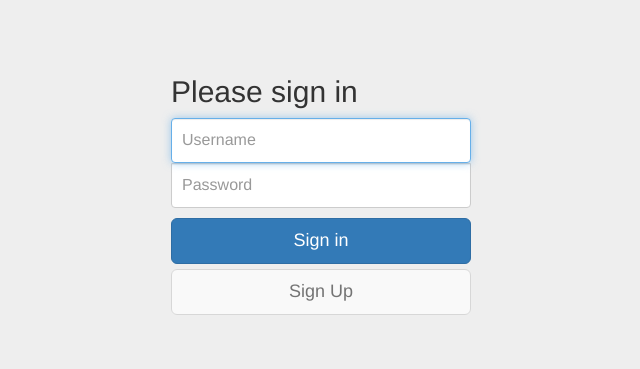
After one commit to fhebert-perkins/taskmanagr, a Flask app: template templates/login.html in a window 1280 px wide. The commit adds this page. Shown: the top 369 px of the page, without its empty margins (319-959 px from the left). Run offline with Flask 2, Linux system fonts and the light colour scheme; the template is opened without the code that fills it, so the values that code supplies are empty; parts of the project's set-up code (start-up, migrations or seed data) failed here and were passed over; some libraries are stand-ins or nearby versions.

Commit message:
front end work

```diff
--- a/app.py
+++ b/app.py
@@ -1,5 +1,5 @@
-from flask import flask, render_template, redirect, request, session, url_for
-from flask.ext.moment import moment
+from flask import Flask, render_template, redirect, request, session, url_for, flash
+from flask.ext.moment import Moment
 
 from uuid import uuid4
 
@@ -10,6 +10,7 @@ from creds import *
 from parse_rest.connection import register
 from parse_rest.datatypes import Object
 from parse_rest.user import User
+
 register(PARSE_appId, PARSE_apiKey)
 
 class Projects(Object):
@@ -21,10 +22,10 @@ class _User(Object):
 
 app = Flask(__name__)
 
-@app.before_request()
+@app.before_request
 def setup_env():
-	app.jinja2_env.globals["len"] = len
-	app.jinja2_env.globals["sorter"] = sorter
+	app.jinja_env.globals["len"] = len
+	app.jinja_env.globals["sorter"] = sorter
 
 @app.route("/")
 @app.route("/list")
@@ -39,10 +40,10 @@ def new_project():
 		return redirect(url_for("login"))
 	if request.method == "POST":
 		Projects(
-			name=request.form["projectTitle"],
+			name=request.form["projectName"],
 			detail=request.form["projectDetail"],
 			url=uuid4().hex,
-			theme=request.form["projectTheme"]
+			theme=request.form["projectTheme"],
 			user=_User.Query.get(objectId=session.get("uid")),
 			userId=session.get("uid")
 			).save()
@@ -96,7 +97,7 @@ def project_tasks(projectUrl=None):
 	if project.userId != session.get("uid"):
 		return redirect(url_for("list_projects"))
 	tasks = Tasks.Query.filter(userId=session.get("uid"), projectUrl=projectUrl)
-	return render_template("listTasks.html", tasks=tasks)
+	return render_template("listTasks.html", tasks=tasks, project=project)
 @app.route("/newtask/<projectUrl>", methods=["GET","POST"])
 def new_task(projectUrl=None):
 	if not session.get("logged_in"):
@@ -127,7 +128,7 @@ def all_tasks():
 def edit_task(taskId=None):
 	if not session.get("logged_in"):
 		return redirect(url_for("login"))
-	if taskId=None:
+	if taskId == None:
 		return redirect(url_for("project_list"))
 	try:
 		task = Tasks.Query.get(objectId=taskId, userId=session.get("uid"))
@@ -160,9 +161,12 @@ def login():
 		return redirect(url_for("list_projects"))
 	if request.method == "POST":
 		try:
-			User.login(request.form["username"], request.form["password"])
+			u = User.login(request.form["username"], request.form["password"])
+			session["logged_in"] = True
+			session["uid"] = u.objectId
 		except:
 			flash("bad login")
+
 	return render_template("login.html")
 
 if __name__ == "__main__":
--- /dev/null
+++ b/static/css/signin.css
@@ -0,0 +1,40 @@
+body {
+  padding-top: 40px;
+  padding-bottom: 40px;
+  background-color: #eee;
+}
+
+.form-signin {
+  max-width: 330px;
+  padding: 15px;
+  margin: 0 auto;
+}
+.form-signin .form-signin-heading,
+.form-signin .checkbox {
+  margin-bottom: 10px;
+}
+.form-signin .checkbox {
+  font-weight: normal;
+}
+.form-signin .form-control {
+  position: relative;
+  height: auto;
+  -webkit-box-sizing: border-box;
+     -moz-box-sizing: border-box;
+          box-sizing: border-box;
+  padding: 10px;
+  font-size: 16px;
+}
+.form-signin .form-control:focus {
+  z-index: 2;
+}
+.form-signin input[type="email"] {
+  margin-bottom: -1px;
+  border-bottom-right-radius: 0;
+  border-bottom-left-radius: 0;
+}
+.form-signin input[type="password"] {
+  margin-bottom: 10px;
+  border-top-left-radius: 0;
+  border-top-right-radius: 0;
+}
--- a/templates/layout.html
+++ b/templates/layout.html
@@ -8,6 +8,7 @@
 
 	<link href="/static/css/bootstrap.min.css" rel="stylesheet">
 	<link href="/static/css/colors.css" rel="stylesheet">
+	<link href="/static/css/bootstrap-select.min.css" rel="stylesheet">
 	<!-- HTML5 shim and Respond.js for IE8 support of HTML5 elements and media queries -->
 	<!-- WARNING: Respond.js doesn't work if you view the page via file:// -->
 	<!--[if lt IE 9]>
@@ -24,5 +25,7 @@
 <script src="/static/js/jquery.min.js"></script>
 <script src="/static/js/bootstrap.min.js"></script>
 <script src="/static/js/custom.js"></script>
+<script src="/static/js/bootstrap-select.min.js"></script>
+<script>$('.selectpicker').selectpicker();</script>
 </body>
 </html>
--- a/templates/listProjects.html
+++ b/templates/listProjects.html
@@ -8,7 +8,7 @@
 	</div>
 {% else %}
 	<a class="btn btn-default btn-block" href="/newproj">New Project</a>
-	<table role="table">
+	<table role="table" class="table">
 		{% for project in projects %}
 			<tr class="clickableRow {{ project.theme }}-l1" href="/tasks/{{ project.url }}">
 				<td>
@@ -24,5 +24,6 @@
 			</tr>
 		{% endfor %}
 	</table>
-	<a class="btn btn-default btn-block" href=""></a>
+	<a class="btn btn-default btn-block" href="/all">All Tasks</a>
+{% endif %}
 {% endblock %}
--- a/templates/listTasks.html
+++ b/templates/listTasks.html
@@ -26,4 +26,5 @@
 			</tr>
 		{% endfor %}
 	</table>
+{% endif %}
 {% endblock %}
--- /dev/null
+++ b/templates/login.html
@@ -0,0 +1,36 @@
+<!DOCTYPE html>
+<html lang="en">
+<head>
+    <meta charset="utf-8">
+    <meta http-equiv="X-UA-Compatible" content="IE=edge">
+    <meta name="viewport" content="width=device-width, initial-scale=1">
+    <meta name="description" content="">
+    <meta name="author" content="">
+    <!-- <link rel="icon" href="favicon.ico"> -->
+    <title>Login</title>
+    <!-- Bootstrap core CSS -->
+    <link href="/static/css/bootstrap.min.css" rel="stylesheet">
+    <!-- Custom styles for this template -->
+    <link href="/static/css/signin.css" rel="stylesheet">
+
+    <!-- HTML5 shim and Respond.js for IE8 support of HTML5 elements and media queries -->
+    <!--[if lt IE 9]>
+    <script src="https://oss.maxcdn.com/html5shiv/3.7.2/html5shiv.min.js"></script>
+    <script src="https://oss.maxcdn.com/respond/1.4.2/respond.min.js"></script>
+    <![endif]-->
+</head>
+
+<body>
+    <div class="container">
+        <form class="form-signin" role="form" method="post" action="{{ url_for('login') }}">
+            <h2 class="form-signin-heading">Please sign in</h2>
+                <label for="inputEmail" class="sr-only">Email address</label>
+                <input name="username" type="text" id="username" class="form-control" placeholder="Username" required autofocus>
+                <label for="inputPassword" class="sr-only">Password</label>
+                <input name="password" type="password" id="Password" class="form-control" placeholder="Password" required>
+                <button class="btn btn-lg btn-primary btn-block" type="submit">Sign in</button>
+                <a href="/signup" class="btn btn-lg btn-default btn-block disabled">Sign Up</a>
+            </form>
+    </div>
+</body>
+</html>
```
Also changed, not shown: templates/newProject.html (added, +24 -0 lines), static/css/bootstrap-select.min.css (added), static/fonts/glyphicons-halflings-regular.ttf (added), static/fonts/glyphicons-halflings-regular.woff (added), 5 other files.
